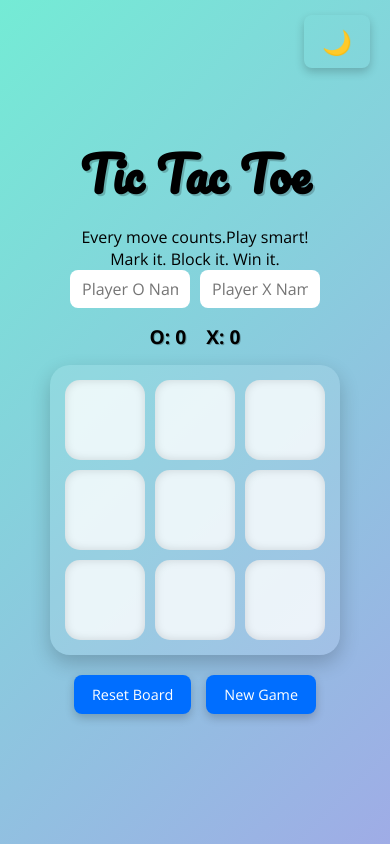
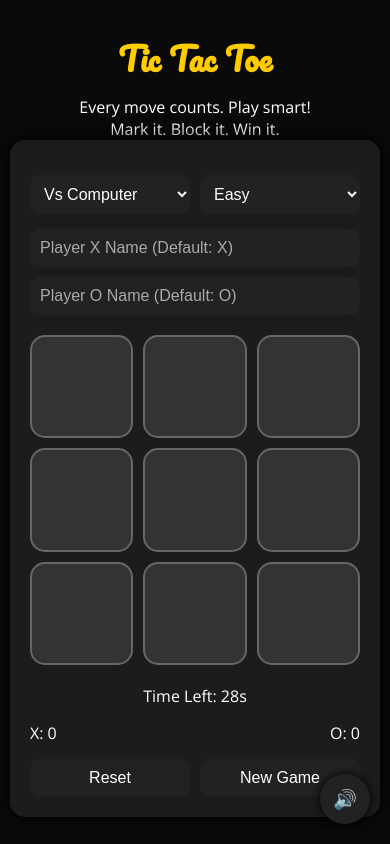
Before and after one commit to Shah-parshva/Tic-Tac-Toe, a plain HTML site: page index.html in a window 390 px wide. Both pictures are taken after a click on the button "New Game". Drawn offline with nearby package versions, Linux system fonts and the light colour scheme.

Commit message:
Update index.html

```diff
--- a/index.html
+++ b/index.html
@@ -6,215 +6,132 @@
   <title>Tic Tac Toe</title>
   <link href="https://fonts.googleapis.com/css2?family=Pacifico&family=Open+Sans:wght@400;700&display=swap" rel="stylesheet">
   <style>
-    :root {
-      --bg-color: linear-gradient(135deg, #74ebd5, #9face6);
-      --text-color: #000;
-      --box-bg: #ffffffcc;
-      --hover-color: #d0e6ff;
-      --btn-bg: #006eff;
-      --btn-hover: #0051cc;
-      --msg-bg: #fff;
-      --msg-text: #006eff;
+    * {
+      margin: 0; padding: 0; box-sizing: border-box;
     }
-
-    body.dark {
-      --bg-color: linear-gradient(135deg, #1e1e2f, #3a3a5c);
-      --text-color: #fff;
-      --box-bg: #333b55;
-      --hover-color: #4c5d7d;
-      --btn-bg: #4449dd;
-      --btn-hover: #2f34aa;
-      --msg-bg: #222c4a;
-      --msg-text: #8aefff;
-    }
-
-    * {
-      box-sizing: border-box;
-      margin: 0;
-      padding: 0;
+    body {
       font-family: 'Open Sans', sans-serif;
-      transition: background 0.3s, color 0.3s;
-    }
-
-    body {
-      background: var(--bg-color);
+      background: #0a0a0a;
+      color: #fff;
       min-height: 100vh;
       display: flex;
       flex-direction: column;
       align-items: center;
-      justify-content: center;
+      padding: 10px;
+    }
+    h1 {
+      text-align: center;
+      font-family: 'Pacifico', cursive;
+      margin: 20px 0 10px;
+      font-size: 2.5rem;
+      color: #ffcc00;
+    }
+    .game-container {
+      width: 100%;
+      max-width: 420px;
       padding: 20px;
-      color: var(--text-color);
+      background: #1c1c1c;
+      border-radius: 15px;
+      box-shadow: 0 0 20px #000;
     }
-
-    h1 {
-      font-family: 'Pacifico', cursive;
-      font-size: 3rem;
-      margin-bottom: 10px;
-      text-shadow: 2px 2px #00000033;
+    .board {
+      display: grid;
+      grid-template-columns: repeat(3, 1fr);
+      gap: 10px;
+      margin: 20px 0;
     }
-
-    .mode-toggle {
-      position: absolute;
-      top: 15px;
-      right: 20px;
-      background: transparent;
-      border: none;
-      font-size: 1.5rem;
+    .box {
+      width: 100%;
+      aspect-ratio: 1 / 1;
+      font-size: 2.5rem;
+      font-weight: bold;
+      background: #333;
+      border: 2px solid #666;
+      border-radius: 15px;
       cursor: pointer;
+      color: #fff;
+      transition: background 0.3s;
     }
-
-    .players {
-      display: flex;
-      gap: 10px;
-      margin-bottom: 15px;
-      flex-wrap: wrap;
-      justify-content: center;
+    .box:active {
+      background: #555;
     }
-
-    .players input {
-      padding: 8px 12px;
-      font-size: 1rem;
-      border-radius: 8px;
-      border: none;
-      width: 140px;
+    .win-glow {
+      background: #0f0 !important;
+      color: #000;
+    }
+    .msg-Container {
+      margin-top: 15px;
+      font-size: 1.3rem;
+      display: none;
       text-align: center;
     }
-
-    .score-board {
+    .scoreboard, .controls {
       display: flex;
-      gap: 20px;
-      margin-bottom: 15px;
-      font-size: 1.2rem;
-      font-weight: bold;
-      text-shadow: 1px 1px #00000044;
+      justify-content: space-between;
+      gap: 10px;
+      flex-wrap: wrap;
+      margin-top: 15px;
     }
-
-    .game-container {
-      display: grid;
-      grid-template-columns: repeat(3, 100px);
-      gap: 15px;
-      background: rgba(255, 255, 255, 0.1);
-      padding: 20px;
-      border-radius: 20px;
-      box-shadow: 0 8px 20px rgba(0, 0, 0, 0.2);
-    }
-
-    .box {
-      width: 100px;
-      height: 100px;
-      font-size: 2.5rem;
-      font-weight: bold;
-      background-color: var(--box-bg);
-      border: none;
-      border-radius: 15px;
-      box-shadow: inset 0 0 10px #00000022;
-      color: var(--text-color);
-    }
-
-    .box:hover {
-      background-color: var(--hover-color);
-    }
-
-    .box:disabled {
-      opacity: 0.6;
-      cursor: not-allowed;
-    }
-
-    .btns {
-      margin-top: 20px;
-      display: flex;
-      gap: 15px;
-      flex-wrap: wrap;
-      justify-content: center;
-    }
-
-    button {
-      padding: 12px 25px;
+    select, button, input {
+      flex: 1;
+      padding: 10px;
       font-size: 1rem;
       border: none;
-      cursor: pointer;
-      background-color: var(--btn-bg);
-      color: white;
-      border-radius: 8px;
-      box-shadow: 0 4px 10px rgba(0,0,0,0.2);
+      border-radius: 10px;
+      background: #222;
+      color: #fff;
     }
-
     button:hover {
-      background-color: var(--btn-hover);
+      background: #444;
     }
-
-    .msg-Container {
-      display: none;
-      margin-top: 25px;
-      background-color: var(--msg-bg);
-      padding: 15px 25px;
-      border-radius: 10px;
-      font-size: 1.4rem;
-      color: var(--msg-text);
-      font-weight: bold;
-      box-shadow: 0 4px 10px rgba(0,0,0,0.15);
+    input::placeholder {
+      color: #aaa;
+    }
+    #timer {
       text-align: center;
+      margin: 10px 0;
     }
-
-    .win-glow {
-      animation: glow 1s ease-in-out infinite alternate, bounce 0.8s ease-in-out 2;
-      background-color: #d6ffe2 !important;
-    }
-
-    @keyframes glow {
-      from { box-shadow: 0 0 10px #33ff77; }
-      to   { box-shadow: 0 0 25px #33ff77; }
-    }
-
-    @keyframes bounce {
-      0% { transform: scale(1); }
-      30% { transform: scale(1.15); }
-      60% { transform: scale(0.95); }
-      100% { transform: scale(1); }
+    #music-toggle {
+      position: fixed;
+      bottom: 20px;
+      right: 20px;
+      background: #222;
+      color: #fff;
+      border: none;
+      border-radius: 50%;
+      width: 50px;
+      height: 50px;
+      font-size: 1.2rem;
+      box-shadow: 0 0 10px #000;
     }
 
     @media (max-width: 500px) {
-      .game-container {
-        grid-template-columns: repeat(3, 80px);
-        gap: 10px;
-        padding: 15px;
-      }
-
-      .box {
-        width: 80px;
-        height: 80px;
-        font-size: 2rem;
-      }
-
-      .players input {
-        width: 120px;
-      }
-
-      button {
-        padding: 10px 18px;
-        font-size: 0.9rem;
-      }
+      h1 { font-size: 2rem; }
+      .box { font-size: 2rem; }
     }
   </style>
 </head>
 <body>
-  <button class="mode-toggle" id="modeToggle" title="Toggle Dark Mode">🌙</button>
   <h1>Tic Tac Toe</h1>
-  <p>Every move counts.Play smart!</p>
+  <p>Every move counts. Play smart!</p>
   <p>Mark it. Block it. Win it.</p>
-
-  <div class="players">
-    <input type="text" id="playerO" placeholder="Player O Name" />
-    <input type="text" id="playerX" placeholder="Player X Name" />
+  <div class="game-container">
+    <div class="controls">
+      <select id="mode">
+        <option value="cpu">Vs Computer</option>
+        <option value="human">2 Players</option>
+      </select>
+      <select id="difficulty">
+        <option value="easy">Easy</option>
+        <option value="medium">Medium</option>
+        <option value="hard">Hard</option>
+      </select>
     </div>
-
-  <div class="score-board">
-    <div id="scoreO">O: 0</div>
-    <div id="scoreX">X: 0</div>
+    <div class="controls">
+      <input type="text" id="playerXName" placeholder="Player X Name (Default: X)">
+      <input type="text" id="playerOName" placeholder="Player O Name (Default: O)">
     </div>
-
-  <div class="game-container">
+    <div class="board">
       <button class="box"></button>
       <button class="box"></button>
       <button class="box"></button>
@@ -225,112 +142,187 @@
       <button class="box"></button>
       <button class="box"></button>
     </div>
-
-  <div class="btns">
-    <button id="reset-btn">Reset Board</button>
+    <div id="timer">Time Left: <span id="timeLeft">30</span>s</div>
+    <div class="scoreboard">
+      <div id="scoreX">X: 0</div>
+      <div id="scoreO">O: 0</div>
+    </div>
+    <div class="msg-Container" id="msg"></div>
+    <div class="controls">
+      <button id="reset-btn">Reset</button>
       <button id="new-btn">New Game</button>
     </div>
+  </div>
 
-  <div class="msg-Container">
-    <p id="msg"></p>
-  </div>
+  <!-- Sound Effects -->
+  <audio id="clickSound" src="https://www.soundjay.com/buttons/sounds/button-16.mp3"></audio>
+  <audio id="winSound" src="https://www.soundjay.com/misc/sounds/bell-ringing-01.mp3"></audio>
+  <audio id="drawSound" src="https://www.soundjay.com/button/sounds/beep-05.mp3"></audio>
+
+  <!-- Background Music -->
+  <audio id="bgMusic" src="bensound-sunny.mp3" loop></audio>
+  <button id="music-toggle">🎵</button>
 
   <script>
     const boxes = document.querySelectorAll(".box");
     const resetBtn = document.querySelector("#reset-btn");
-    const newGameBtn = document.querySelector("#new-btn");
+    const newBtn = document.querySelector("#new-btn");
     const msgContainer = document.querySelector(".msg-Container");
     const msg = document.querySelector("#msg");
-    const playerOInput = document.getElementById("playerO");
-    const playerXInput = document.getElementById("playerX");
-    const scoreO = document.getElementById("scoreO");
-    const scoreX = document.getElementById("scoreX");
-    const modeToggle = document.getElementById("modeToggle");
+    const scoreO = document.querySelector("#scoreO");
+    const scoreX = document.querySelector("#scoreX");
+    const timer = document.querySelector("#timeLeft");
 
-    let turnO = true;
-    let scoreCountO = 0;
-    let scoreCountX = 0;
+    const clickSound = document.getElementById("clickSound");
+    const winSound = document.getElementById("winSound");
+    const drawSound = document.getElementById("drawSound");
+    const bgMusic = document.getElementById("bgMusic");
+    const musicToggle = document.getElementById("music-toggle");
 
-    const winpatterns = [
+    const playerXNameInput = document.getElementById("playerXName");
+    const playerONameInput = document.getElementById("playerOName");
+
+    let currentPlayer = "X";
+    let gameGrid = ["", "", "", "", "", "", "", "", ""];
+    let scores = { X: 0, O: 0 };
+    let gameOver = false;
+    let vsCPU = true;
+    let difficulty = "easy";
+    let timerInterval;
+    let timeLeft = 30;
+
+    const winningPositions = [
       [0, 1, 2], [3, 4, 5], [6, 7, 8],
       [0, 3, 6], [1, 4, 7], [2, 5, 8],
       [0, 4, 8], [2, 4, 6]
     ];
 
-    const resetBoard = () => {
-      turnO = true;
+    document.querySelector("#mode").addEventListener("change", (e) => {
+      vsCPU = e.target.value === "cpu";
+    });
+    document.querySelector("#difficulty").addEventListener("change", (e) => {
+      difficulty = e.target.value;
+    });
+
+    const getPlayerName = (symbol) => {
+      return symbol === "X"
+        ? playerXNameInput.value.trim() || "X"
+        : playerONameInput.value.trim() || "O";
+    };
+
+    const startTimer = () => {
+      clearInterval(timerInterval);
+      timeLeft = 30;
+      timer.textContent = timeLeft;
+      timerInterval = setInterval(() => {
+        timeLeft--;
+        timer.textContent = timeLeft;
+        if (timeLeft === 0) {
+          clearInterval(timerInterval);
+          changeTurn();
+          if (vsCPU && currentPlayer === "O") computerMove();
+          startTimer();
+        }
+      }, 1000);
+    };
+
+    const initGame = () => {
+      gameGrid.fill("");
       boxes.forEach(box => {
         box.innerText = "";
         box.disabled = false;
         box.classList.remove("win-glow");
       });
+      currentPlayer = "X";
+      gameOver = false;
       msgContainer.style.display = "none";
-    };
-
-    const newGame = () => {
-      resetBoard();
-      scoreCountO = 0;
-      scoreCountX = 0;
-      updateScore();
-      playerOInput.value = "";
-      playerXInput.value = "";
-    };
-
-    const updateScore = () => {
-      scoreO.innerText = `O: ${scoreCountO}`;
-      scoreX.innerText = `X: ${scoreCountX}`;
-    };
-
-    const disableBoxes = () => {
-      boxes.forEach(box => box.disabled = true);
-    };
-
-    const showWinner = (winner, pattern) => {
-      let playerName = winner === "O" ? playerOInput.value || "Player O" : playerXInput.value || "Player X";
-      msg.innerText = `🎉 Winner: ${playerName}`;
-      msgContainer.style.display = "block";
-      pattern.forEach(index => boxes[index].classList.add("win-glow"));
-      if (winner === "O") scoreCountO++;
-      else scoreCountX++;
-      updateScore();
-      disableBoxes();
+      clearInterval(timerInterval);
+      startTimer();
     };
 
     const checkWinner = () => {
-      for (let pattern of winpatterns) {
-        let [a, b, c] = pattern;
-        let pos1 = boxes[a].innerText;
-        let pos2 = boxes[b].innerText;
-        let pos3 = boxes[c].innerText;
-
-        if (pos1 && pos1 === pos2 && pos2 === pos3) {
-          showWinner(pos1, pattern);
+      for (let pattern of winningPositions) {
+        const [a, b, c] = pattern;
+        if (gameGrid[a] && gameGrid[a] === gameGrid[b] && gameGrid[b] === gameGrid[c]) {
+          boxes[a].classList.add("win-glow");
+          boxes[b].classList.add("win-glow");
+          boxes[c].classList.add("win-glow");
+          showWinner(gameGrid[a]);
           return;
         }
       }
-
-      if (Array.from(boxes).every(box => box.innerText !== "")) {
-        msg.innerText = "😅 It's a Draw!";
+      if (!gameGrid.includes("")) {
+        drawSound.play();
+        msg.innerText = "It's a Draw!";
         msgContainer.style.display = "block";
+        gameOver = true;
       }
     };
 
-    boxes.forEach(box => {
-      box.addEventListener("click", () => {
-        box.innerText = turnO ? "O" : "X";
-        box.disabled = true;
-        turnO = !turnO;
+    const showWinner = (winner) => {
+      const name = getPlayerName(winner);
+      msg.innerText = `${name} Wins!`;
+      msgContainer.style.display = "block";
+      gameOver = true;
+      winSound.play();
+      scores[winner]++;
+      scoreX.textContent = `X: ${scores.X}`;
+      scoreO.textContent = `O: ${scores.O}`;
+    };
+
+    const changeTurn = () => currentPlayer = currentPlayer === "X" ? "O" : "X";
+
+    const computerMove = () => {
+      if (gameOver) return;
+      let move;
+      const emptyIndices = gameGrid.map((v, i) => v === "" ? i : null).filter(v => v !== null);
+      if (difficulty === "easy") {
+        move = emptyIndices[Math.floor(Math.random() * emptyIndices.length)];
+      } else {
+        move = emptyIndices[0]; // can add smarter AI here
+      }
+      setTimeout(() => handleClick(move), 500);
+    };
+
+    const handleClick = (index) => {
+      if (gameGrid[index] !== "" || gameOver) return;
+      gameGrid[index] = currentPlayer;
+      boxes[index].innerText = currentPlayer;
+      boxes[index].disabled = true;
+      clickSound.play();
       checkWinner();
-      });
+      if (!gameOver) {
+        changeTurn();
+        startTimer();
+        if (vsCPU && currentPlayer === "O") computerMove();
+      }
+    };
+
+    boxes.forEach((box, index) => box.addEventListener("click", () => handleClick(index)));
+    resetBtn.addEventListener("click", initGame);
+    newBtn.addEventListener("click", () => {
+      scores = { X: 0, O: 0 };
+      scoreX.textContent = "X: 0";
+      scoreO.textContent = "O: 0";
+      initGame();
     });
 
-    resetBtn.addEventListener("click", resetBoard);
-    newGameBtn.addEventListener("click", newGame);
+    musicToggle.addEventListener("click", () => {
+      if (bgMusic.paused) {
+        bgMusic.play();
+        musicToggle.textContent = "🔊";
+      } else {
+        bgMusic.pause();
+        musicToggle.textContent = "🎵";
+      }
+    });
 
-    modeToggle.addEventListener("click", () => {
-      document.body.classList.toggle("dark");
-      modeToggle.textContent = document.body.classList.contains("dark") ? "☀️" : "🌙";
+    // Auto-play music on load (if allowed)
+    window.addEventListener("load", () => {
+      try { bgMusic.play(); musicToggle.textContent = "🔊"; } catch(e) {}
     });
+
+    initGame();
   </script>
 </body>
 </html>
```
Lines whose indentation alone changed are shown as unchanged.
